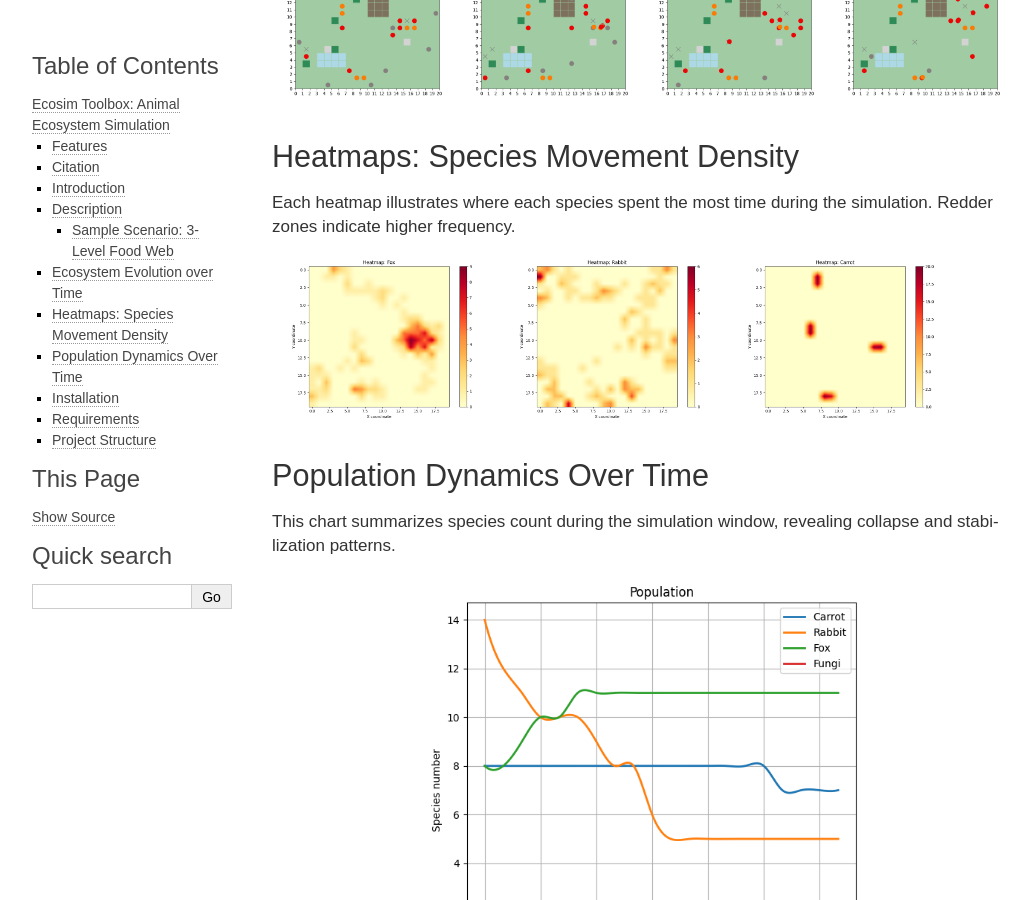
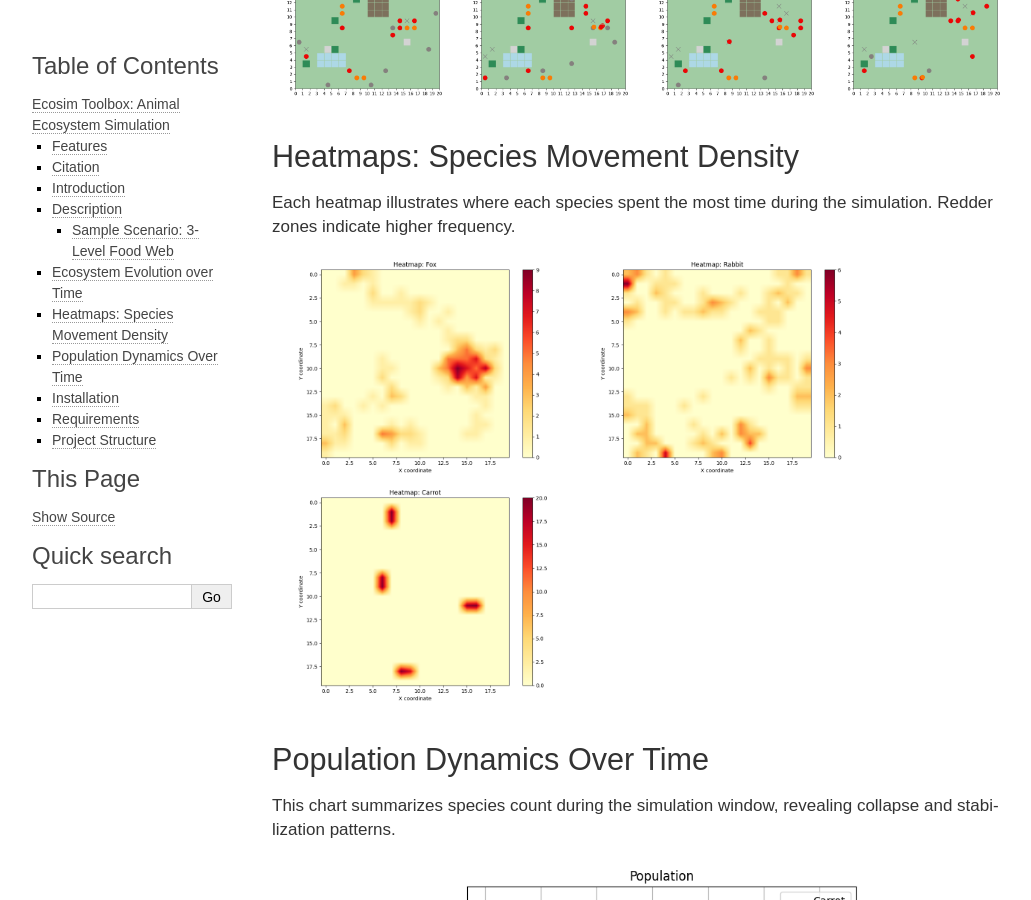
Before and after one commit to schan45/ecosim, a Sphinx documentation site: the page built from docs/README.rst, in a window 1280 px wide and 900 px high, scrolled down 2548 px. Shown: the whole window, without its empty margins (106-1137 px from the left). Built offline with Sphinx 7.4.7, drawn with Linux system fonts in a browser that asks for light colours.

Commit message:
Update README.rst

```diff
--- a/docs/README.rst
+++ b/docs/README.rst
@@ -110,11 +110,11 @@ Heatmaps: Species Movement Density
 Each heatmap illustrates where each species spent the most time during the simulation. Redder zones indicate higher frequency.
 
 .. image:: img/heatmap_fox.png
-   :width: 30%
+   :width: 40%
 .. image:: img/heatmap_rabbit.png
-   :width: 30%
+   :width: 40%
 .. image:: img/heatmap_carrot.png
-   :width: 30%
+   :width: 40%
 
 Population Dynamics Over Time
 -----------------------------
```
